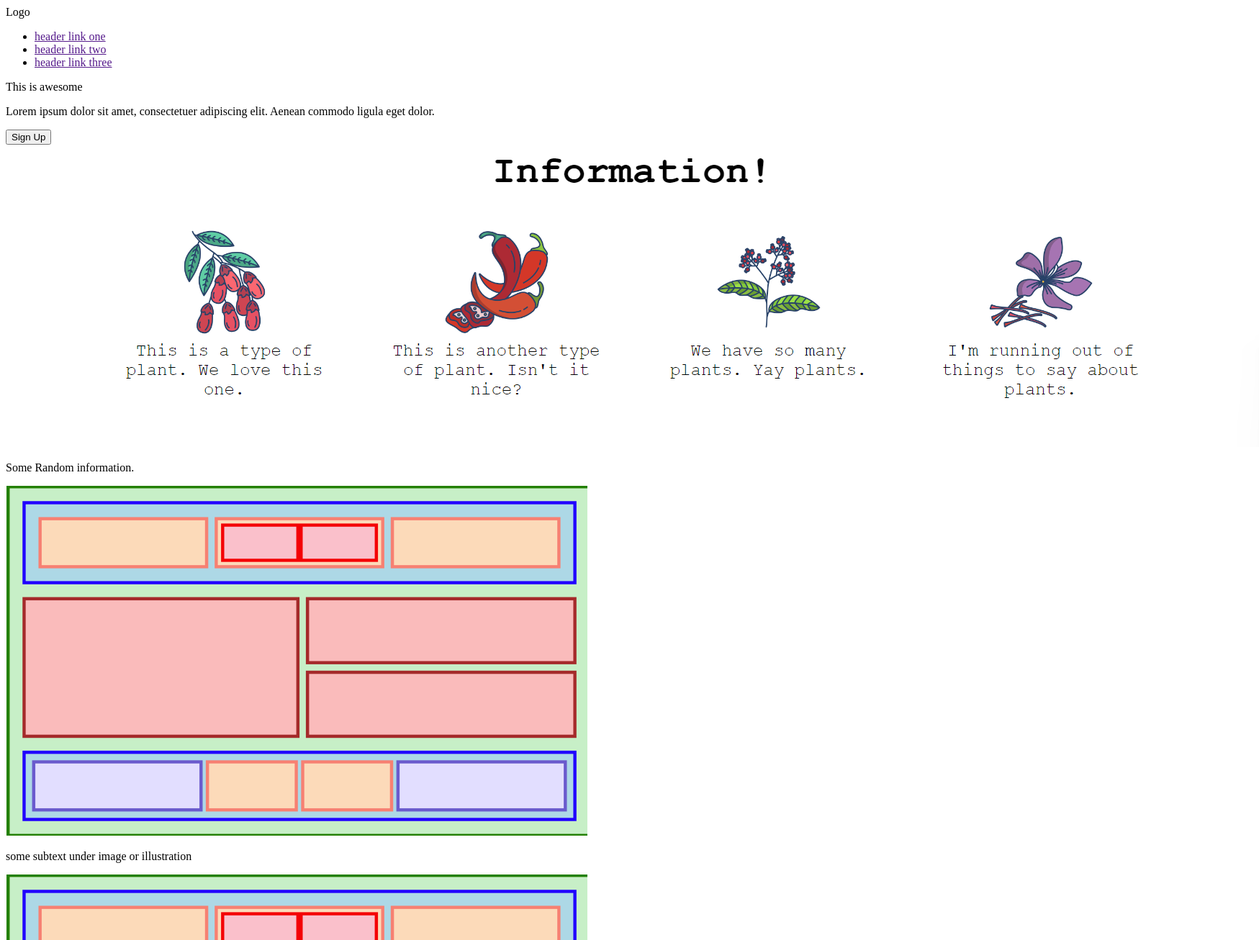
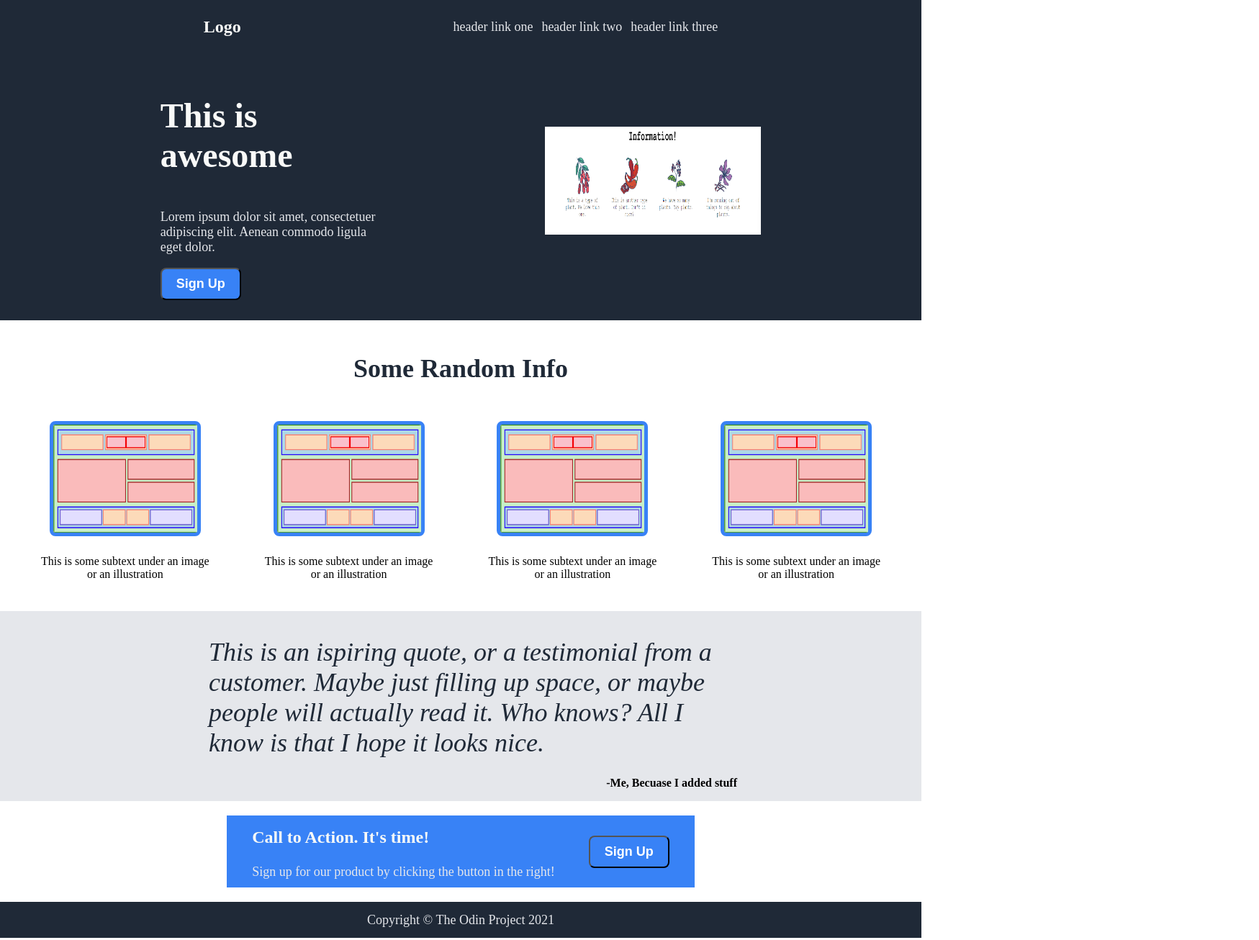
Before and after one commit to slothheadmuffin/landing_page, a plain HTML site: page index.html in a window 1280 px wide. Shown: the top 1306 px of the page at 72% size, 1749 px wide, since content can reach past the window. Drawn offline with Linux system fonts and the light colour scheme.

Commit message:
Finished the project

```diff
--- a/index.html
+++ b/index.html
@@ -3,61 +3,78 @@
     <head>
         <meta charset="utf-8" lang="en">
         <title>Landing Page</title>
+        <link rel="stylesheet" href="style.css">
+        <meta name="viewport" content="width=device-width, initial-scale=1.0">
     </head>
     <body>
-        <header>
-            <div>Logo</div>
-            <ul>
-                <li><a href="">header link one</a></li>
-                <li><a href="">header link two</a></li>
-                <li><a href="">header link three</a></li>
-            </ul>
-        </header>
         <div class="content">
+            <!-- Parte 1 -->
             <div class="hero">
-                <p>This is awesome</p>
-                <p>Lorem ipsum dolor sit amet, consectetuer adipiscing elit. Aenean commodo ligula eget dolor.  </p>
-                <button>Sign Up</button>
-                <img src="images/desired-outcome.png" alt="plants">
+                <div class="header">
+                    <p class="logo">Logo</p>
+                    <ul class="right_links subtext_header">
+                        <li><a href="">header link one</a></li>
+                        <li><a href="">header link two</a></li>
+                        <li><a href="">header link three</a></li>
+                    </ul>
+                </div>
+                <div class="top2">
+                    <div class="hero_text">
+                        <p class="awesome">This is awesome</p>
+                        <p class="subtext_header">Lorem ipsum dolor sit amet, consectetuer adipiscing elit. Aenean commodo ligula eget dolor.  </p>
+                        <button class="top_button">Sign Up</button>
+                    </div>
+                    <img class="heroimg" src="images/desired-outcome.png" alt="plants">
+                </div>
+                <br>
+
             </div>
-            <div class="choice">
-                <p>Some Random information.</p>
+            <!-- Parte 2 -->
+            <div class="rando_info">
+                <p class="info_head">Some Random Info</p>
                 <div class="images">
-                    <div class="iamge">
-                        <img src="images/proof.png" alt="">
-                        <p>some subtext under image or illustration</p>
+                    <div class="img_txt">
+                        <img class="rando_img" src="images/proof.png" alt="proof_question_mark">
+                        <p class="subtext_rando">This is some subtext under an image or an illustration</p>
                     </div>
-                    <div class="iamge">
-                        <img src="images/proof.png" alt="">
-                        <p>some subtext under image or illustration</p>
+                    <div class="img_txt">
+                        <img class="rando_img" src="images/proof.png" alt="proof_question_mark">
+                        <p class="subtext_rando">This is some subtext under an image or an illustration</p>
                     </div>
-                    <div class="iamge">
-                        <img src="images/proof.png" alt="">
-                        <p>some subtext under image or illustration</p>
+                    <div class="img_txt">
+                        <img class="rando_img" src="images/proof.png" alt="proof_question_mark">
+                        <p class="subtext_rando">This is some subtext under an image or an illustration</p>
                     </div>
-                    <div class="iamge">
-                        <img src="images/proof.png" alt="">
-                        <p>some subtext under image or illustration</p>
+                    <div class="img_txt">
+                        <img class="rando_img" src="images/proof.png" alt="proof_question_mark">
+                        <p class="subtext_rando">This is some subtext under an image or an illustration</p>
                     </div>
                 </div>
             </div>
-            <div class="quote">
-                <p>This is an inspiring quote or testimonial customer and also some Lorem ipsum dolor sit amet consectetur,
-                    adipisicing elit. Accusantium, perspiciatis.
-                    Ut, deleniti a architecto explicabo nisi culpa eius excepturi consequuntur at nam alias est modi,
-                    veniam quasi voluptatem iusto quaerat?</p>
-                    <p class="author">Author Name</p>
+            <!-- Parte 3 -->
+            <div class="gray_area">
+                <p class="quote"> This is an ispiring quote, or a testimonial
+                    from a customer. Maybe just filling up space,
+                    or maybe people will actually read it. Who knows?
+                    All I know is that I hope it looks nice.
+                </p>
+                <p class="author">-Me, Becuase I added stuff</p>
             </div>
+            <!-- Parte 4 -->
             <div class="call">
-                <div>
-                    <p>Call to action is time</p>
-                    <p>Sign up for the product and that kind of stuff</p>
-                    <button>Sign Up</button>
+                <div class="bloque">
+                    <div>
+                        <p class="logo">Call to Action. It's time!</p>
+                        <p class="subtext_header">Sign up for our product by clicking the button in the right!</p>
+                    </div>
+                    <button class="btn_call">Sign Up</button>
                 </div>
             </div>
+            <!-- Parte 5 -->
+            <div class="footer">
+                Copyright &copy; The Odin Project 2021
+            </div>
         </div>
-        <footer>
-            Copyright &copy; The Odin Project 2021
-        </footer>
+
     </body>
 </html>
--- a/style.css
+++ b/style.css
@@ -0,0 +1,132 @@
+body{
+    height: 100vh;
+    margin: 0;
+}
+ul{
+    margin: 0;
+    padding: 0;
+    list-style-type: none;
+}
+a{
+    text-decoration: none;
+    color: #e5e7eb;
+}
+
+button{
+    background-color: #3882f6;
+    color: white;
+    padding: 10px 20px;
+    border-radius: 8px;
+    font-weight: bold;
+    font-size: 18px;
+}
+
+/*Classes multiple*/
+.header,.right_links,.top2,.images,.bloque,.footer{
+    display: flex;
+    justify-content: space-evenly;
+    align-items: center;
+    gap: 12px;
+}
+.content,.hero,.gray_area,.rando_info,.img_txt,.call{
+    display: flex;
+    flex-direction: column;
+    justify-content: space-evenly;
+    align-items:normal;
+    gap: 10px;
+}
+.hero,.rando_info,.gray_area,.call{
+    flex: 2 1 auto;
+}
+/*Classes Singular*/
+.hero,.footer{
+    background-color: #1f2937;
+}
+
+.subtext_header,.footer{
+    color: #e5e7eb;
+    font-size: 18px;
+}
+.awesome{
+    font-size: 48px;
+    color: #f9faf8;
+    font-weight: 900;
+}
+.logo{
+    color: #f9faf8;
+    font-weight: bold;
+    font-size: 24px;
+}
+
+.heroimg{
+    width: 300px;
+    height: 150px;
+}
+
+.hero_text{
+    width: 300px;
+}
+
+.info_head{
+    align-self: center;
+    justify-self: center;
+    font-size: 36px;
+    font-weight: 900;
+    color: #1f2937;
+    text-align: center;
+}
+
+.rando_img{
+    width: 200px;
+    height: 150px;
+    border: #3882f6 solid 5px;
+    border-radius: 8px;
+    align-self: center;
+    justify-self: center;
+}
+
+.subtext_rando{
+    text-align: center;
+
+
+}
+
+.img_txt{
+    width: 250px;
+    height: 250px;
+    align-content: center;
+    justify-content: center;
+}
+
+.gray_area{
+    margin-top: 10px;
+    background-color: #e5e7eb;
+    align-items: center;
+}
+.quote{
+    font-size: 36px;
+    font-style: italic;
+    color: #1f2937;
+    width: 700px;
+    margin-bottom: 0;
+    flex-shrink: 1;
+    min-width: 0px;
+}
+.author{
+    font-weight: bold;
+    color: black;
+    text-align: right;
+    align-self: self-end;
+    margin-right: 20%;
+}
+.bloque{
+    background-color: #3882f6;
+    width: 650px;
+    height: 100px;
+    margin: 10px 20%;
+    align-self: center;
+    justify-self: center;
+}
+.footer{
+    height: 50px;
+}
```
